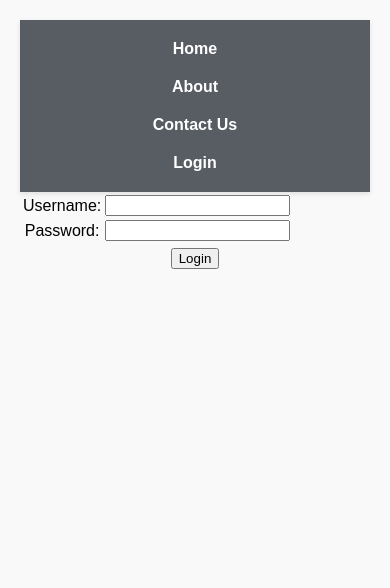
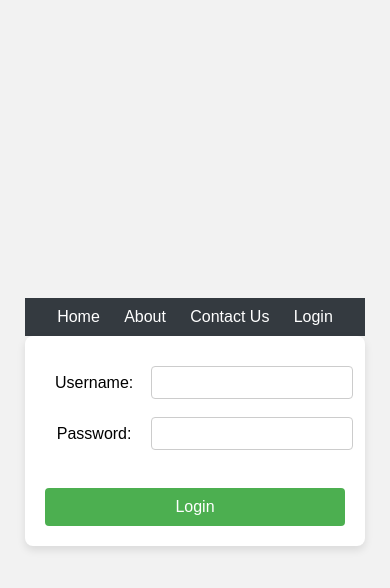
Before and after one commit to Chamathka01/IT3133_Day-08, a React (Create React App) app in the folder myapp/: page /login in a window 390 px wide. Shown: the top 588 px of the page. Built offline with nearby package versions, Linux system fonts and the light colour scheme.

Commit message:
Updated CSS

```diff
--- a/myapp/src/App.css
+++ b/myapp/src/App.css
@@ -1,42 +1,35 @@
 body {
   margin: 0;
-  padding: 0;
   font-family: Arial, sans-serif;
-  background-color: #f9f9f9;
+  background-color: #f8f9fa;
 }
 
 .App nav {
-  background-color: #09121bac;
+  background-color: #343a40;
   padding: 10px 20px;
-  box-shadow: 0 2px 5px rgba(0, 0, 0, 0.1);
 }
 
 .App nav ul {
   list-style: none;
-  display: flex;
-  justify-content: center;
   margin: 0;
   padding: 0;
+  display: flex;
+  justify-content: space-around;
 }
 
 .App nav ul li {
-  margin: 0 15px;
+  margin: 0 10px;
 }
 
 .App nav ul li a {
+  color: white;
   text-decoration: none;
-  color: #fff;
   font-size: 16px;
-  font-weight: bold;
-  transition: color 0.3s ease;
 }
 
 .App nav ul li a:hover {
-  color: #000;
-}
-
-.App nav ul li .active {
-  border-bottom: 2px solid #FFD700;
+  color: #17a2b8;
+  text-decoration: underline;
 }
 
 .App {
@@ -44,28 +37,7 @@ body {
   padding: 20px;
 }
 
-h1 {
-  font-size: 3em;
-  color: #1e1e91;
-  margin-bottom: 20px;
+.App h1 {
+  color: #343a40;
+  margin-top: 20px;
 }
-
-p {
-  font-size: 1em;
-  color: #666;
-  line-height: 1.5;
-}
-
-/* Responsive Design */
-@media (max-width: 768px) {
-  .App nav ul {
-      flex-direction: column;
-      align-items: center;
-  }
-
-  .App nav ul li {
-      margin: 10px 0;
-  }
-
-
-}
--- a/myapp/src/components/Login.js
+++ b/myapp/src/components/Login.js
@@ -1,5 +1,6 @@
 import { useReducer, useState } from "react";
 import { useNavigate } from "react-router-dom";
+import '../login.css';
 
 export default function Login(){
     const navigate = useNavigate();
@@ -21,7 +22,7 @@ export default function Login(){
     }
 
     return(
-        <div>
+        <div className="login">
             <table>
                 <tr>
                     <td>Username:</td>
--- /dev/null
+++ b/myapp/src/login.css
@@ -0,0 +1,54 @@
+body {
+    font-family: Arial, sans-serif;
+    background-color: #f2f2f2;
+    display: flex;
+    justify-content: center;
+    align-items: center;
+    height: 100vh;
+    margin: 0;
+}
+
+.login {
+    background-color: white;
+    padding: 20px;
+    border-radius: 8px;
+    box-shadow: 0px 4px 8px rgba(0, 0, 0, 0.1);
+    width: 300px;
+}
+
+table {
+    width: 100%;
+    margin-bottom: 10px;
+}
+
+td {
+    padding: 8px;
+}
+
+input {
+    width: 100%;
+    padding: 8px;
+    border: 1px solid #ccc;
+    border-radius: 4px;
+}
+
+button {
+    width: 100%;
+    padding: 10px;
+    background-color: #4CAF50;
+    color: white;
+    border: none;
+    border-radius: 4px;
+    cursor: pointer;
+    font-size: 16px;
+}
+
+button:hover {
+    background-color: #45a049;
+}
+
+.error {
+    color: red;
+    text-align: center;
+    font-size: 14px;
+}
```
